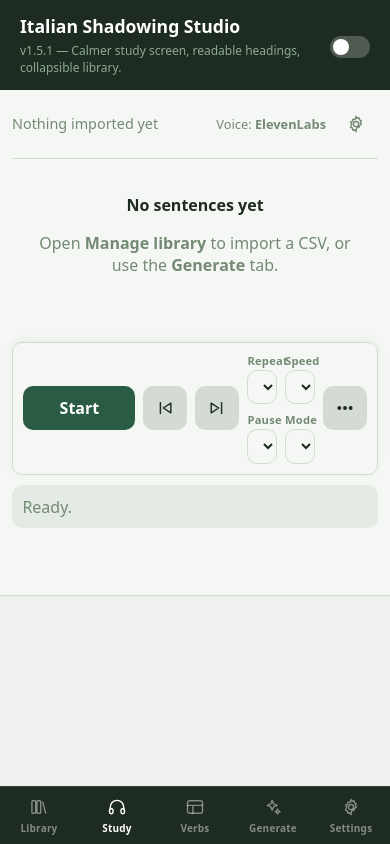
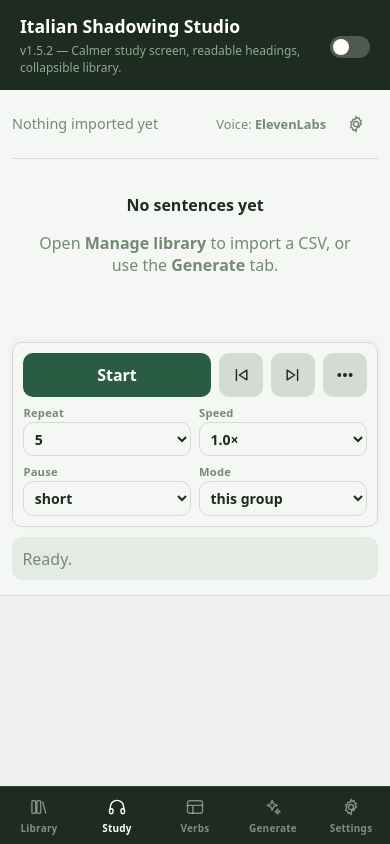
Before and after one commit to SiroB-jpg/shadowing-studio, a plain HTML site: page index.html in a window 390 px wide. Drawn offline with Linux system fonts and the light colour scheme.

Commit message:
Add files via upload

```diff
--- a/index.html
+++ b/index.html
@@ -3,7 +3,7 @@
 <head>
 <meta charset="UTF-8">
 <meta name="viewport" content="width=device-width, initial-scale=1.0">
-<title>Italian Shadowing Studio — v1.5.1</title>
+<title>Italian Shadowing Studio — v1.5.2</title>
 <link rel="stylesheet" href="styles.css">
 <link rel="manifest" href="manifest.webmanifest">
 <meta name="theme-color" content="#1e2b20">
@@ -18,7 +18,7 @@
   <div class="header-inner">
     <div class="header-text">
       <h1>Italian Shadowing Studio</h1>
-      <p class="header-sub">v1.5.1 — Calmer study screen, readable headings, collapsible library.</p>
+      <p class="header-sub">v1.5.2 — Calmer study screen, readable headings, collapsible library.</p>
     </div>
     <label class="theme-toggle" title="Toggle dark mode">
       <input type="checkbox" id="themeToggle">
--- a/styles.css
+++ b/styles.css
@@ -212,9 +212,22 @@ body.lib-collapsed #libraryPanel{display:none}
 @media(max-width:480px){
   button.mobile-only{display:inline-flex}
   span.mobile-only{display:inline}
-  .playbar{position:sticky;bottom:0;border-radius:10px}
-  .playbar-fields{width:100%}
-  .field{min-width:calc(50% - .25rem)}
+  /* At phone width the bar cannot hold transport and four settings on one
+     line — the fields collapsed to a chevron and the labels overlapped.
+     Transport on the first row, settings in a two-column grid beneath. */
+  .playbar{
+    position:sticky;bottom:0;border-radius:10px;
+    display:grid;grid-template-columns:1fr auto auto auto;
+    grid-template-areas:"start prev next more" "fields fields fields fields";
+    gap:.5rem;align-items:center;
+  }
+  .playbar>#mainToggle{grid-area:start;min-width:0}
+  .playbar>#prevSentence{grid-area:prev}
+  .playbar>#nextSentence{grid-area:next}
+  .playbar>#studyMore{grid-area:more}
+  .playbar-fields{grid-area:fields;display:grid;grid-template-columns:1fr 1fr;gap:.5rem;width:100%}
+  .field{min-width:0}
+  .field select{width:100%}
   .menu{right:.4rem;left:.4rem;width:auto}
   .bookrow{grid-template-columns:1fr}
   .srow{grid-template-columns:auto 1fr;gap:.6rem;padding:.7rem .5rem}
--- a/sw.js
+++ b/sw.js
@@ -1,4 +1,4 @@
-const CACHE_NAME = 'italian-shadowing-studio-v1-5-1';
+const CACHE_NAME = 'italian-shadowing-studio-v1-5-2';
 const ASSETS = ['./index.html','./app.js','./styles.css','./manifest.webmanifest','./icons/icon-192.png','./icons/icon-512.png'];
 self.addEventListener('install', e => { e.waitUntil(caches.open(CACHE_NAME).then(c => c.addAll(ASSETS)).then(() => self.skipWaiting())); });
 self.addEventListener('activate', e => { e.waitUntil(caches.keys().then(keys => Promise.all(keys.filter(k => k !== CACHE_NAME).map(k => caches.delete(k)))).then(() => self.clients.claim())); });
```
Also changed, not shown: CHANGELOG.md.
